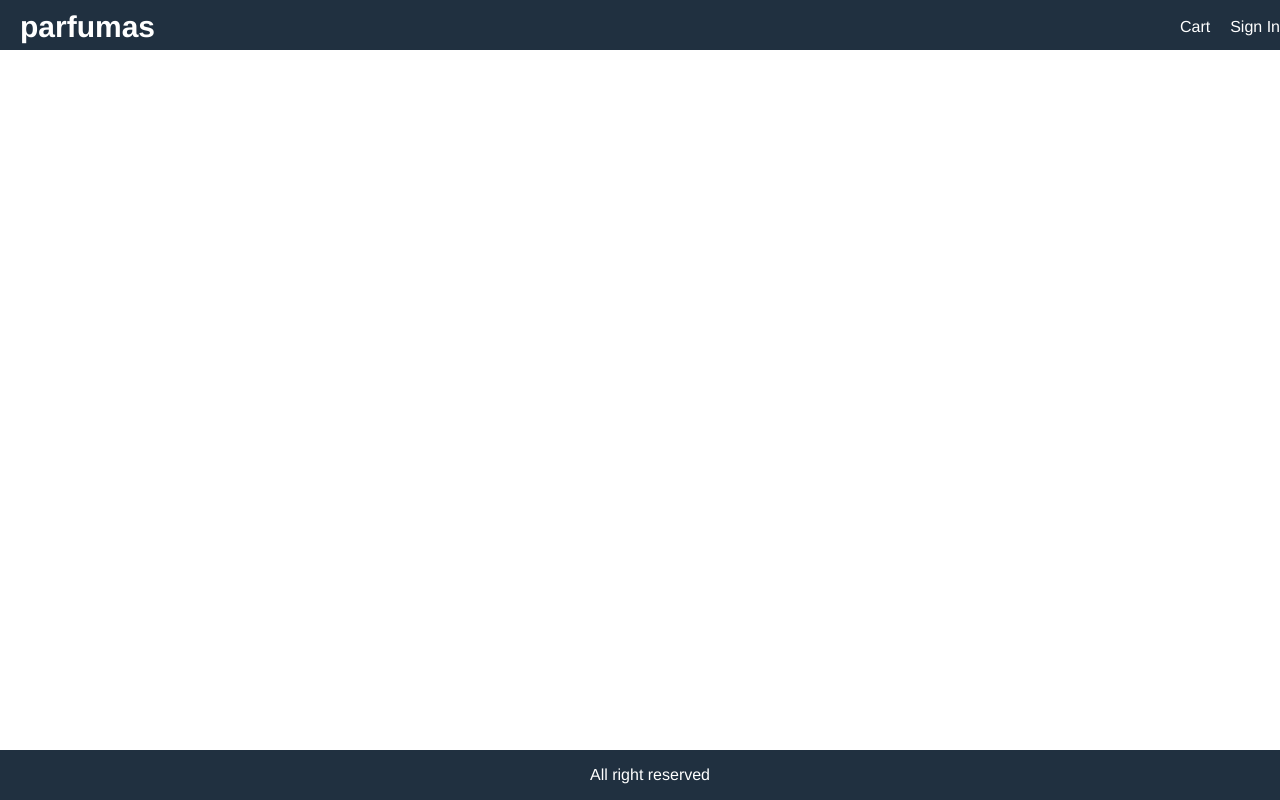
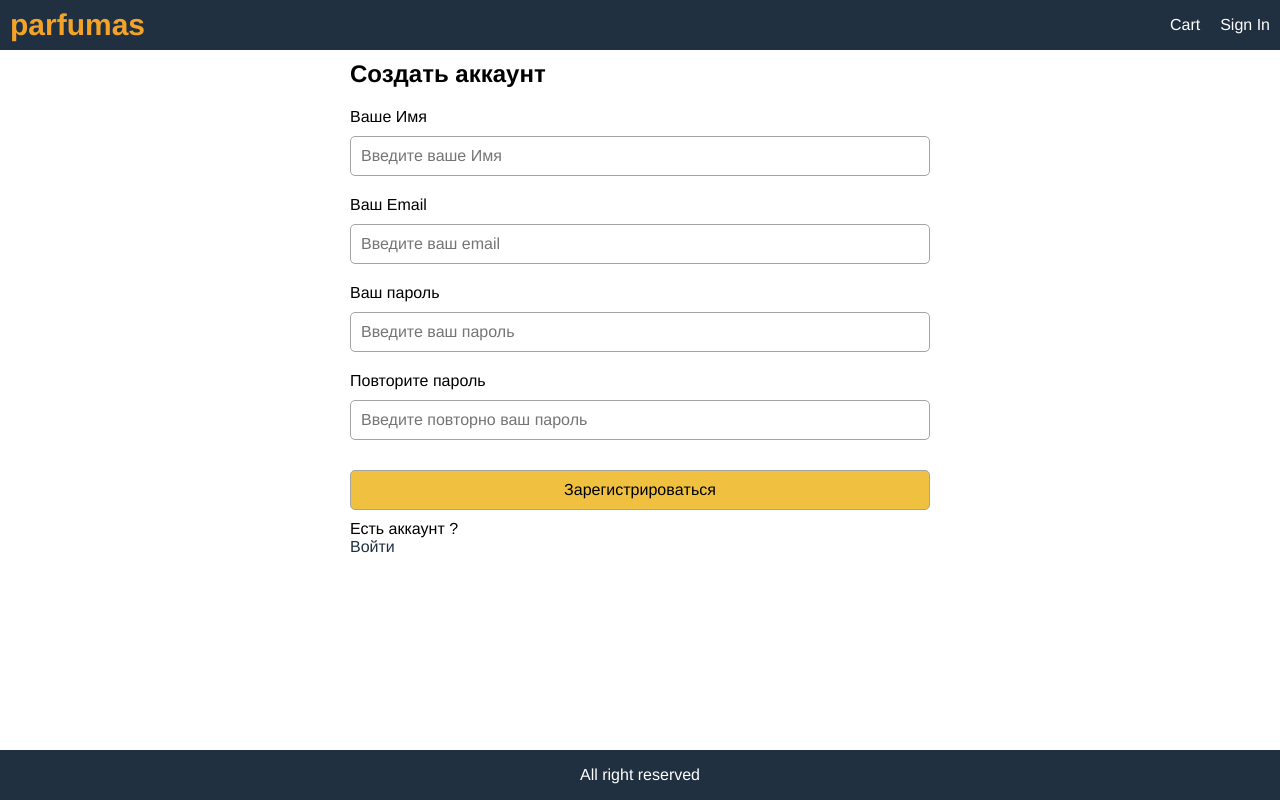
Before and after one commit to teemofeyrs/parfums-reat-app, a React (Create React App) app in the folder frontend/: page /register in a window 1280 px wide. Built offline with nearby package versions, Linux system fonts and the light colour scheme.

Commit message:
register screen + backend

```diff
--- a/frontend/src/App.jsx
+++ b/frontend/src/App.jsx
@@ -6,6 +6,7 @@ import {useDispatch, useSelector} from "react-redux";
 import CartScreen from "./screens/CartScreen";
 import SignInScreen from "./screens/SignInScreen";
 import {singOut} from "./redux/reducers/SingInReducer";
+import RegisterScreen from "./screens/RegisterScreen";
 
 function App(props) {
 
@@ -15,7 +16,8 @@ function App(props) {
     const {userInfo} = auth;
     const dispatch = useDispatch();
     const singOutHandler = () => {
-        dispatch(singOut)
+        dispatch(singOut())
+        props.history.push('/')
     }
     return (
         <BrowserRouter>
@@ -32,18 +34,19 @@ function App(props) {
                         {
                             userInfo ? (
                                 <div className='dropdown'>
-                                    <Link to='/'>{userInfo.name} <i className='fa fa-cart-down'></i></Link>
+                                    <Link to='/'>{userInfo.name} <i className="fa fa-caret-down" aria-hidden="true"></i></Link>
                                     <ul className='dropdown-content'>
                                         <Link to='#sinout' onClick={singOutHandler}>Выйти</Link>
                                     </ul>
                                 </div>
-                            ) : ( <Link to='/singin'>Sign In</Link>)
+                            ) : ( <Link to='/signin'>Sign In</Link>)
                         }
 
                     </div>
                 </header>
                 <main>
-                    <Route path="/singin" component={SignInScreen}/>
+                    <Route path="/signin" component={SignInScreen}/>
+                    <Route path="/register" component={RegisterScreen}/>
                     <Route path="/cart/:id?" component={CartScreen}/>
                     <Route path="/" component={HomeScreen} exact/>
                     <Route path="/product/:id" component={ProductScreen}/>
--- a/frontend/src/components/LoadindBox.jsx
+++ b/frontend/src/components/LoadindBox.jsx
@@ -2,7 +2,7 @@ import React from 'react';
 
 const LoadingBox = () => {
     return(
-        <div>
+        <div className='loading'>
             <i className='fa fa-spinner fa-spin'></i>Loading...
         </div>
     );
--- a/frontend/src/index.css
+++ b/frontend/src/index.css
@@ -186,7 +186,7 @@ form label
 .row
 {
   margin: 0;
-  padding: 1rem;
+  /*padding: 1rem;*/
   width: 100%;
   display: flex;
   flex-wrap: wrap;
@@ -272,6 +272,13 @@ img.medium
 }
 
 /* alert */
+.loading
+{
+  display: block!important;
+}
+.alert-info{
+  color: #f0c040;
+}
 .success
 {
   color: #20a020;
@@ -296,3 +303,28 @@ img.medium
   color: #a02020;
   background-color: #ffe0e0e0;
 }
+
+/* dropdown*/
+
+.dropdown{
+  display: inline-block;
+  position: relative;
+}
+.dropdown i.fa
+{
+  color: #ffffff;
+}
+.dropdown-content
+{
+  min-width: 10rem;
+  background-color: #203040;
+  display: none;
+  position: absolute;
+  right: 0;
+  margin-top: 0.2rem;
+  padding: 1rem;
+}
+.dropdown:hover .dropdown-content
+{
+  display: block;
+}
--- /dev/null
+++ b/frontend/src/redux/reducers/RegisterReducer.js
@@ -0,0 +1,48 @@
+import * as Axios from "axios";
+import {USER_SING_IN_SUCCESS} from "./SingInReducer";
+/* constants */
+
+const USER_REGISTER_REQUEST = 'USER_REGISTER_REQUEST';
+const USER_REGISTER_SUCCESS = 'USER_REGISTER_SUCCESS';
+const USER_REGISTER_FAIL = 'USER_REGISTER_FAIL';
+
+/* thunk */
+export const register = (name, email, password) => async (dispatch) => {
+    dispatch({
+        type: USER_REGISTER_REQUEST , payload: {name,email, password}
+    })
+    try{
+        const {data} = await Axios.post( '/api/users/register', {name, email, password});
+        dispatch({type: USER_REGISTER_SUCCESS , payload: data});
+        dispatch({type: USER_SING_IN_SUCCESS , payload: data});
+        localStorage.setItem('userInfo',JSON.stringify(data))
+    }catch(e) {
+        dispatch(
+            {type: USER_REGISTER_FAIL,
+                payload: e.response && e.response.data.message ? e.response.data.message : e.message,}
+        )
+    }
+}
+
+
+/* reducer */
+const RegisterReducer = (state= {userInfo: {}}, action) => {
+    switch (action.type) {
+        case USER_REGISTER_REQUEST: return {
+            loading: true
+        }
+        case USER_REGISTER_SUCCESS:
+            return {
+                loading: false, userInfo: action.payload
+            }
+        case USER_REGISTER_FAIL:
+            return {
+                userInfo: null,
+                loading: false, error: action.payload
+            }
+        default: return state
+    }
+}
+
+
+export default RegisterReducer;
--- a/frontend/src/redux/reducers/SingInReducer.js
+++ b/frontend/src/redux/reducers/SingInReducer.js
@@ -1,9 +1,10 @@
 import * as Axios from "axios";
 /* constants */
 const USER_SING_IN_REQUEST = 'USER_SING_IN_REQUEST';
-const USER_SING_IN_SUCCESS = 'USER_SING_IN_SUCCESS';
+export const USER_SING_IN_SUCCESS = 'USER_SING_IN_SUCCESS';
 const USER_SING_IN_FAIL = 'USER_SING_IN_FAIL';
 const USER_LOG_OUT = 'USER_LOG_OUT';
+
 
 /* thunk */
 export const singIn = (email,password) => async (dispatch) => {
@@ -12,7 +13,8 @@ export const singIn = (email,password) => async (dispatch) => {
     })
     try{
         const {data} = await Axios.post( '/api/users/singin', {email, password});
-       dispatch({type: USER_SING_IN_SUCCESS , payload: data})
+        dispatch({type: USER_SING_IN_SUCCESS , payload: data})
+        localStorage.setItem('userInfo',JSON.stringify(data))
     }catch(e) {
         dispatch(
             {type: USER_SING_IN_FAIL,
@@ -20,15 +22,17 @@ export const singIn = (email,password) => async (dispatch) => {
         )
     }
 }
-export const singOut = () => (dispatch) => {
+export const singOut = () => (dispatch,getState) => {
    dispatch({
        type: USER_LOG_OUT
    })
-    localStorage.clear();
+    localStorage.removeItem('userInfo');
+    localStorage.removeItem('cartItems');
 }
 
 
 /* reducer */
+
 const SingInReducer = (state= {userInfo: {}}, action) => {
 switch (action.type) {
     case USER_SING_IN_REQUEST: return {
--- a/frontend/src/redux/store.js
+++ b/frontend/src/redux/store.js
@@ -4,6 +4,7 @@ import productReducer from "./reducers/productReducer";
 import productDetailsReducer from "./reducers/productDetailsReducer";
 import cartReducer from "./reducers/cartReducer";
 import SingInReducer from "./reducers/SingInReducer";
+import RegisterReducer from "./reducers/RegisterReducer";
 
 const initState = {
     auth: {
@@ -19,6 +20,7 @@ const reducers = combineReducers({
     productDetails : productDetailsReducer,
     cart: cartReducer,
     auth: SingInReducer,
+    registerUser: RegisterReducer,
 });
 
 const store = createStore(reducers, initState,  composeEnhancers(applyMiddleware(thunk)))
--- a/frontend/src/screens/CartScreen.jsx
+++ b/frontend/src/screens/CartScreen.jsx
@@ -14,7 +14,7 @@ const CartScreen = (props) => {
         dispatch(removeFromCart(id))
     }
     const checkoutHandler = () => {
-        props.history.push('signin?redirect=shipping')
+        props.history.push('/signin?redirect=shipping')
     }
     useEffect(()=>{
         if(productId){
--- /dev/null
+++ b/frontend/src/screens/RegisterScreen.jsx
@@ -0,0 +1,79 @@
+import React, {useState, useEffect} from 'react';
+import {Link} from "react-router-dom";
+import {useDispatch, useSelector} from "react-redux";
+
+import LoadingBox from "../components/LoadindBox";
+import MessageBox from "../components/MessageBox";
+import {register} from "../redux/reducers/RegisterReducer";
+
+
+
+const RegisterScreen = (props) => {
+    const [name, setName] = useState('');
+    const [email, setEmail] = useState('');
+    const [password, setPassword] = useState('');
+    const [confirmPassword, setConfirmPassword] = useState('');
+    const registerUser = useSelector(state => state.registerUser);
+    const {userInfo,loading,error} = registerUser;
+    const dispatch = useDispatch();
+
+    const redirect = props.location.search ? props.location.search.split('=')[1] : '/';
+
+    const registerHandler = (e) => {
+        e.preventDefault();
+        if(password !== confirmPassword){
+          alert('Пароли не совпадают!')
+        }else{
+            debugger
+            dispatch(register(name,email,password))
+        }
+    }
+  /*  useEffect(()=>{
+        if(userInfo){
+            props.history.push(redirect)
+        }
+    },[props.history, redirect, userInfo]);*/
+    return (
+        <div>
+
+            <form onSubmit={registerHandler}>
+
+                <div>
+                    <h2>Создать аккаунт</h2>
+                </div>
+                {
+                    loading ? <LoadingBox/> : error ? <MessageBox variant='danger'>{error}</MessageBox> : null
+                }
+                <div>
+                    <label htmlFor='name'>Ваше Имя</label>
+                    <input type="text" name="name" value={name}
+                           placeholder='Введите ваше Имя' onChange={event => setName(event.target.value)} required/>
+                </div>
+                <div>
+                    <label htmlFor='email'>Ваш Email</label>
+                    <input type="email" name="email" value={email}
+                           placeholder='Введите ваш email' onChange={event => setEmail(event.target.value)} required/>
+                </div>
+                <div>
+                    <label htmlFor='password'>Ваш пароль</label>
+                    <input type="password" name="password" value={password}
+                           placeholder='Введите ваш пароль' onChange={event => setPassword(event.target.value)} required/>
+                </div>
+                <div>
+                    <label htmlFor='confirmPassword'>Повторите пароль</label>
+                    <input type="password" name="confirmPassword" value={confirmPassword}
+                           placeholder='Введите повторно ваш пароль' onChange={event => setConfirmPassword(event.target.value)} required/>
+                </div>
+                <div>
+                    <label />
+                    <button type='submit' className='primary block'>Зapeгиcтpиpoвaтьcя</button>
+                </div>
+                <div>
+                    Есть аккаунт { '? '} <Link to={`/signin?redirect=${redirect}`}>Войти</Link>
+                </div>
+            </form>
+        </div>
+    );
+};
+
+export default RegisterScreen;
--- a/frontend/src/screens/SignInScreen.jsx
+++ b/frontend/src/screens/SignInScreen.jsx
@@ -20,11 +20,11 @@ const SignInScreen = (props) => {
         e.preventDefault();
         dispatch(singIn(email,password))
     }
-    /*useEffect(()=>{
+    useEffect(()=>{
         if(userInfo){
             props.history.push(redirect)
         }
-    },[props.history, redirect, userInfo]);*/
+    },[props.history, redirect, userInfo]);
     return (
         <div>
 
@@ -33,7 +33,7 @@ const SignInScreen = (props) => {
                     loading ? <LoadingBox/> : error ? <MessageBox variant='danger'>{error}</MessageBox> : null
                 }
                 <div>
-                    <h2>Регистрация</h2>
+                    <h2>Вход</h2>
                 </div>
 
                 <div>
@@ -51,7 +51,7 @@ const SignInScreen = (props) => {
                     <button type='submit' className='primary block'>Войти</button>
                 </div>
                 <div>
-                    Новый пользователь { '? '} <Link to='/register'>Создать аккаунт</Link>
+                    Новый пользователь { '? '} <Link to={`/register?redirect=${redirect}`}>Создать аккаунт</Link>
                 </div>
             </form>
         </div>
```
Also changed, not shown: 1 other file (tests, documents, lock files or other folders).
